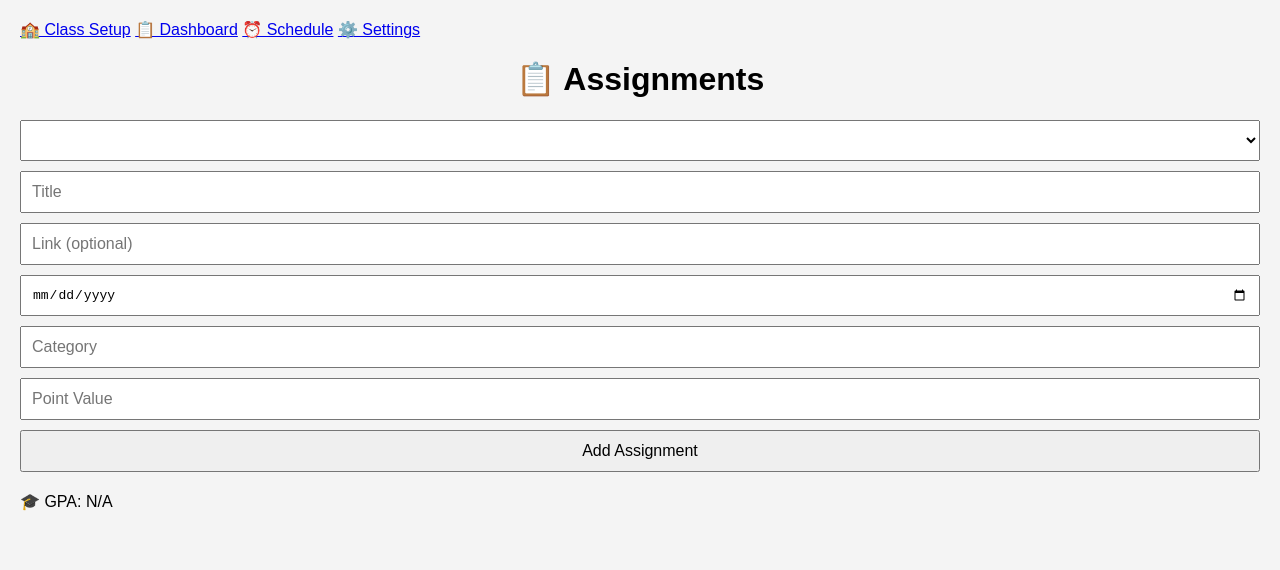
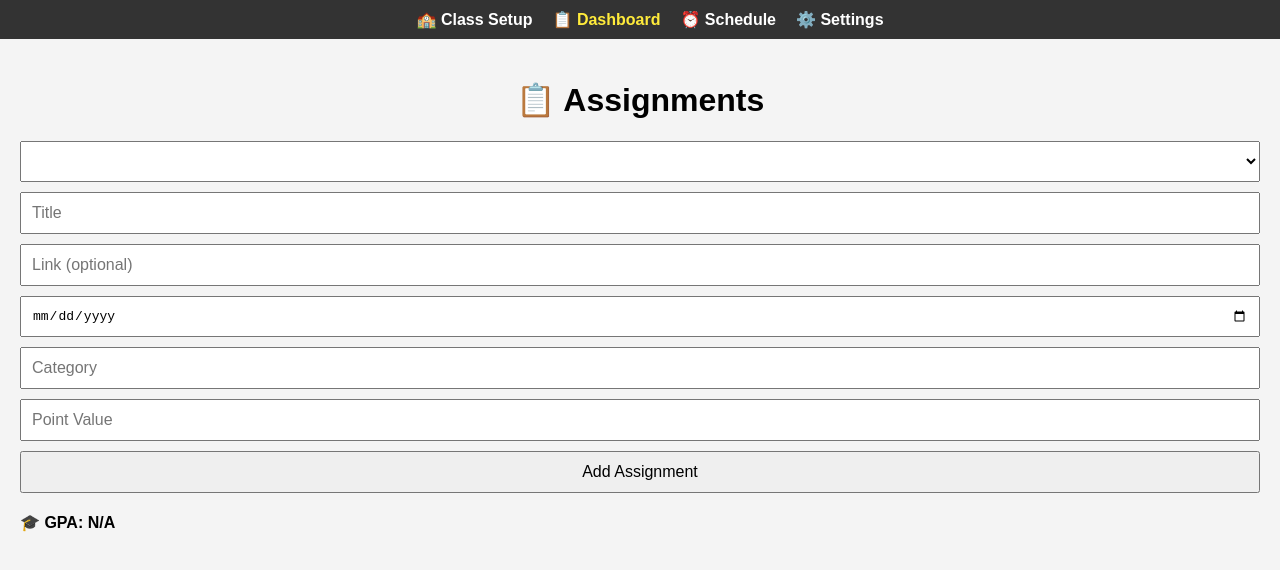
Before and after one commit to Bella288/GradeTrack, a plain HTML site: page dashboard.html in a window 1280 px wide. Drawn offline with Linux system fonts and the light colour scheme.

Commit message:
Update styles.css

```diff
--- a/css/styles.css
+++ b/css/styles.css
@@ -1,25 +1,48 @@
 body {
   font-family: Arial, sans-serif;
-  margin: 20px;
+  margin: 0;
   background: #f4f4f4;
+  padding-top: 60px;
 }
 header {
   text-align: center;
-  margin-bottom: 20px;
+  margin: 20px 0;
 }
 form {
   display: flex;
   flex-direction: column;
   gap: 10px;
-  margin-bottom: 20px;
+  margin: 20px;
 }
 input, select, button {
   padding: 10px;
   font-size: 1em;
 }
+.navbar {
+  background-color: #333;
+  padding: 10px;
+  display: flex;
+  gap: 20px;
+  justify-content: center;
+  position: fixed;
+  top: 0;
+  width: 100%;
+  z-index: 1000;
+}
+.navbar a {
+  color: white;
+  text-decoration: none;
+  font-weight: bold;
+}
+.navbar a.active {
+  color: #ffeb3b;
+}
+.navbar a:hover {
+  text-decoration: underline;
+}
 .period {
   padding: 10px;
-  margin: 5px 0;
+  margin: 5px 20px;
   background: #ddd;
 }
 .period.active {
@@ -37,3 +60,12 @@ input, select, button {
 .assignment.upcoming::before {
   content: "⚠️ ";
 }
+.period-edit {
+  display: flex;
+  gap: 10px;
+  margin-bottom: 10px;
+}
+#gpa-display {
+  margin: 20px;
+  font-weight: bold;
+}
```
